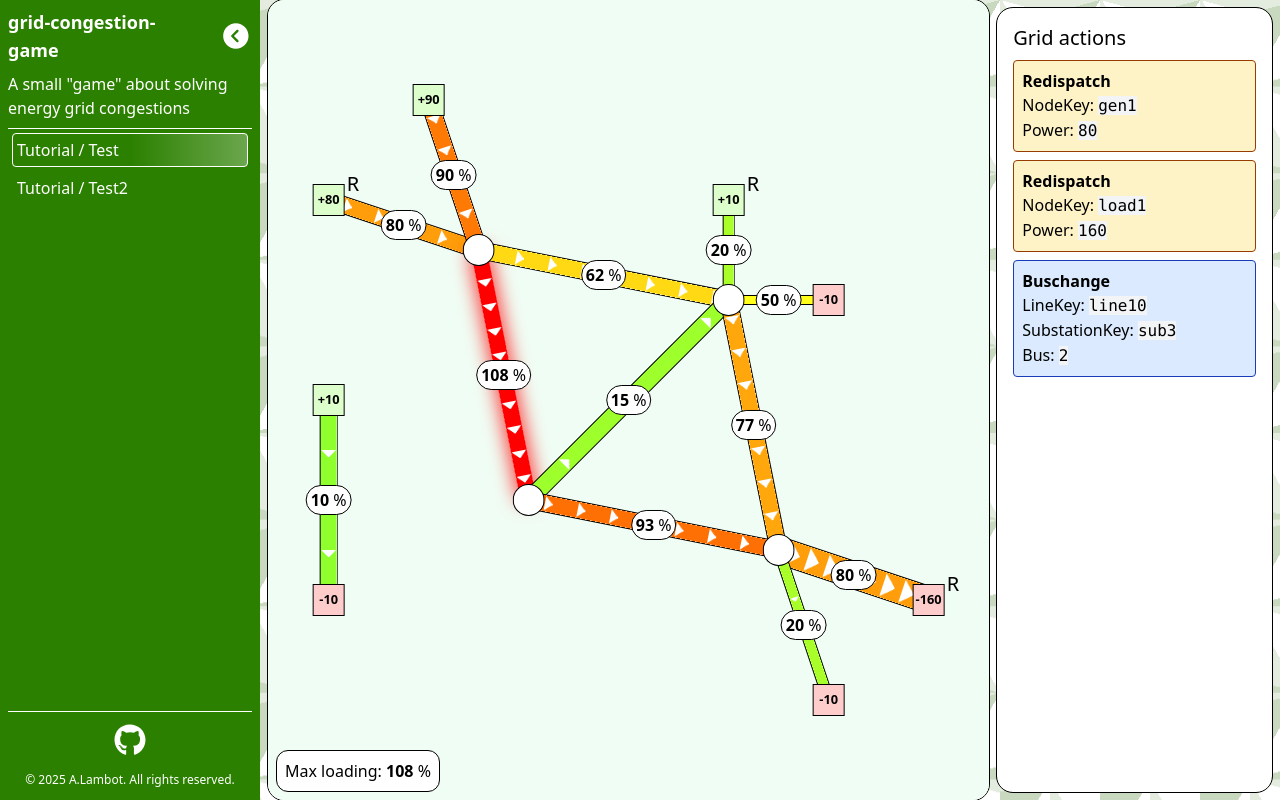
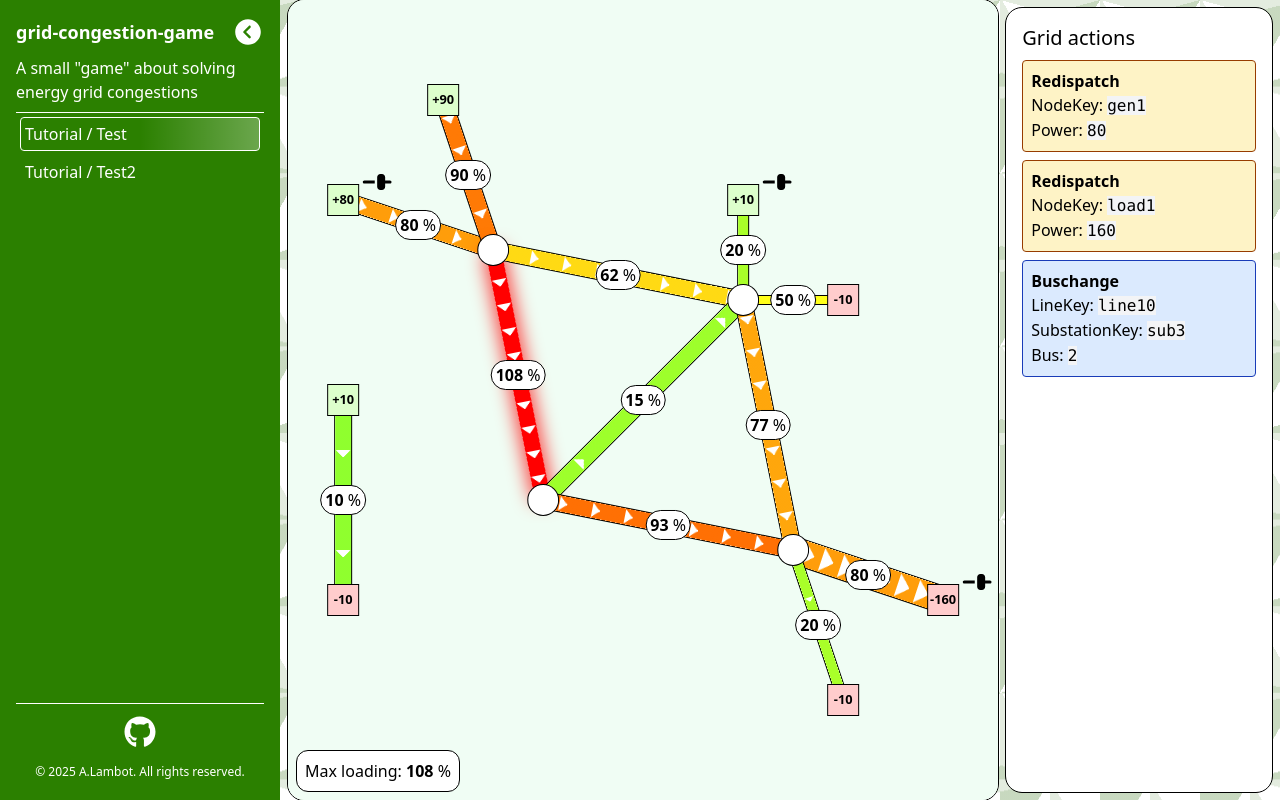
Before and after one commit to ALambot/grid-congestion-game, a Vue app: page /level/tutorial/test in a window 1280 px wide. Built offline with nearby package versions, Linux system fonts and the light colour scheme.

Commit message:
Some questionably acquired MapNode icons

```diff
--- a/src/App.vue
+++ b/src/App.vue
@@ -40,7 +40,7 @@ function capitalize(word: string) {
     <div class="size-full flex">
 
       <!-- Left menu -->
-      <div v-if="!leftMenuCollapsed" class="h-full shrink-0 basis-65 bg-[hsla(100,100%,25%,100%)] flex flex-col p-2 gap-2">
+      <div v-if="!leftMenuCollapsed" class="h-full shrink-0 basis-70 bg-[hsla(100,100%,25%,100%)] flex flex-col p-4 gap-2">
 
         <!-- Title and collapse-->
         <div class="flex items-center justify-center gap-2 text-white fill-white">
--- a/src/components/map/MapNode.vue
+++ b/src/components/map/MapNode.vue
@@ -2,7 +2,7 @@
 import type { InstantiatedLevel } from '@/levels/types';
 import { computed, ref, watch, type Ref } from 'vue';
 import BusBars, { type BusBarsLineProps, type BusBarsProps } from '@/components/map/BusBars.vue';
-import type { RegularGridLineInput, SubstationGridNodeInput } from '@/models/types';
+import type { BaseGridNodeInput, RegularGridLineInput, SubstationGridNodeInput } from '@/models/types';
 
 
 export interface MapNodeProps {
@@ -13,6 +13,7 @@ export interface MapNodeProps {
     name?: string
     power?: number
     uiScale: number
+    icon?: BaseGridNodeInput["icon"]
 
     redispatch?: boolean
     redispatchMin?: number
@@ -173,9 +174,40 @@ const busBarProps: Ref<BusBarsProps|undefined> = computed(() => {
 
         </div>
 
-        <div v-if="redispatch" class="absolute asterisk text-xl">
-            R
+        <!-- Icons -->
+        <div class="absolute icons flex items-end">
+
+            <svg v-if="redispatch" class="decorative-icon" xmlns="http://www.w3.org/2000/svg" viewBox="0 0 640 640">
+                <!-- TODO obtain in a legit way or find alternative -->
+                <!--! Font Awesome Pro 7.1.0 by @fontawesome - https://fontawesome.com License - https://fontawesome.com/license (Commercial License) Copyright 2025 Fonticons, Inc. -->
+                <path xmlns="http://www.w3.org/2000/svg" fill="currentColor" d="M320 224C320 188.7 348.7 160 384 160L416 160C451.3 160 480 188.7 480 224L480 288L576 288C593.7 288 608 302.3 608 320C608 337.7 593.7 352 576 352L480 352L480 416C480 451.3 451.3 480 416 480L384 480C348.7 480 320 451.3 320 416L320 224zM32 320C32 302.3 46.3 288 64 288L272 288L272 352L64 352C46.3 352 32 337.7 32 320z"/>
+            </svg>
+
+            <svg v-if="icon === 'wind'" class="decorative-icon" xmlns="http://www.w3.org/2000/svg" viewBox="0 0 640 640">
+                <!-- TODO obtain in a legit way or find alternative -->
+                <!--! Font Awesome Pro 7.1.0 by @fontawesome - https://fontawesome.com License - https://fontawesome.com/license (Commercial License) Copyright 2025 Fonticons, Inc. -->
+                <path fill="currentColor" d="M380.2 446.8C389.3 461.6 412.2 453.3 409.7 436.1L381.3 244C380.8 240.6 381.4 237.1 383.1 234.1L475.4 63.2C483.7 47.9 465 32.2 451.4 43.1L299.2 163.7C296.5 165.8 293.2 167.1 289.7 167.2L95.6 172.6C78.2 173 73.9 197 90.1 203.4L270.7 274.9C273.9 276.2 276.6 278.4 278.4 281.4L380.2 446.8zM352.4 487.6C347.5 483.4 343.1 478.1 339.3 471.9L288.4 389.2L288.4 527.9L216.4 527.9C203.1 527.9 192.4 538.6 192.4 551.9C192.4 565.2 203.1 575.9 216.4 575.9L424.4 575.9C437.7 575.9 448.4 565.2 448.4 551.9C448.4 538.6 437.7 527.9 424.4 527.9L352.4 527.9L352.4 487.6zM320.5 200C333.8 200 344.5 210.7 344.5 224C344.5 237.3 333.8 248 320.5 248C307.2 248 296.5 237.3 296.5 224C296.5 210.7 307.2 200 320.5 200z"/>
+            </svg>
+
+            <svg v-if="icon === 'thermal'" class="decorative-icon" xmlns="http://www.w3.org/2000/svg" viewBox="0 0 640 640">
+                <!--!Font Awesome Free v7.1.0 by @fontawesome - https://fontawesome.com License - https://fontawesome.com/license/free Copyright 2025 Fonticons, Inc. -->
+                <path d="M256.5 37.6C265.8 29.8 279.5 30.1 288.4 38.5C300.7 50.1 311.7 62.9 322.3 75.9C335.8 92.4 352 114.2 367.6 140.1C372.8 133.3 377.6 127.3 381.8 122.2C382.9 120.9 384 119.5 385.1 118.1C393 108.3 402.8 96 415.9 96C429.3 96 438.7 107.9 446.7 118.1C448 119.8 449.3 121.4 450.6 122.9C460.9 135.3 474.6 153.2 488.3 175.3C515.5 219.2 543.9 281.7 543.9 351.9C543.9 475.6 443.6 575.9 319.9 575.9C196.2 575.9 96 475.7 96 352C96 260.9 137.1 182 176.5 127C196.4 99.3 216.2 77.1 231.1 61.9C239.3 53.5 247.6 45.2 256.6 37.7zM321.7 480C347 480 369.4 473 390.5 459C432.6 429.6 443.9 370.8 418.6 324.6C414.1 315.6 402.6 315 396.1 322.6L370.9 351.9C364.3 359.5 352.4 359.3 346.2 351.4C328.9 329.3 297.1 289 280.9 268.4C275.5 261.5 265.7 260.4 259.4 266.5C241.1 284.3 207.9 323.3 207.9 370.8C207.9 439.4 258.5 480 321.6 480z"/>
+            </svg>
+
+            <svg v-if="icon === 'industry'" class="decorative-icon" xmlns="http://www.w3.org/2000/svg" viewBox="0 0 512 512">
+                <!-- TODO obtain in a legit way or find alternative -->
+                <!--! Font Awesome Pro 7.1.0 by @fontawesome - https://fontawesome.com License - https://fontawesome.com/license (Commercial License) Copyright 2025 Fonticons, Inc. -->
+                <path xmlns="http://www.w3.org/2000/svg" fill="currentColor" d="M0 88C0 57.1 25.1 32 56 32l48 0c30.9 0 56 25.1 56 56l0 84.9 103.8-60.6c32-18.7 72.2 4.4 72.2 41.5l0 27 102.1-65.4C470.1 95 512 117.9 512 155.9L512 416c0 35.3-28.7 64-64 64L64 480c-35.3 0-64-28.7-64-64L0 88zm56-8c-4.4 0-8 3.6-8 8l0 328c0 8.8 7.2 16 16 16l384 0c8.8 0 16-7.2 16-16l0-260.1-139.1 89c-7.4 4.7-16.8 5-24.5 .8S288 233.4 288 224.6l0-70.9-139.9 81.6c-7.4 4.3-16.6 4.4-24 .1s-12-12.2-12-20.8L112 88c0-4.4-3.6-8-8-8L56 80z"/>
+            </svg>
+
+            <svg v-if="icon === 'town'" class="decorative-icon" xmlns="http://www.w3.org/2000/svg" viewBox="0 0 576 512">
+                <!-- TODO obtain in a legit way or find alternative -->
+                <!--! Font Awesome Pro 7.1.0 by @fontawesome - https://fontawesome.com License - https://fontawesome.com/license (Commercial License) Copyright 2025 Fonticons, Inc. -->
+                <path fill="currentColor" d="M272 48l128 0c8.8 0 16 7.2 16 16l0 152c0 13.3 10.7 24 24 24l72 0c8.8 0 16 7.2 16 16l0 192c0 8.8-7.2 16-16 16l-240 0c-8.8 0-16-7.2-16-16l0-384c0-8.8 7.2-16 16-16zM208 448c0 5.5 .7 10.9 2 16L64 464c-8.8 0-16-7.2-16-16l0-288c0-8.8 7.2-16 16-16l144 0 0 304zm0-384l0 32-32 0 0-72c0-13.3-10.7-24-24-24s-24 10.7-24 24l0 72-32 0 0-72C96 10.7 85.3 0 72 0S48 10.7 48 24l0 74c-27.6 7.1-48 32.2-48 62L0 448c0 35.3 28.7 64 64 64l448 0c35.3 0 64-28.7 64-64l0-192c0-35.3-28.7-64-64-64l-48 0 0-128c0-35.3-28.7-64-64-64L272 0c-35.3 0-64 28.7-64 64zm96 48l0 32c0 8.8 7.2 16 16 16l32 0c8.8 0 16-7.2 16-16l0-32c0-8.8-7.2-16-16-16l-32 0c-8.8 0-16 7.2-16 16zM432 288c-8.8 0-16 7.2-16 16l0 32c0 8.8 7.2 16 16 16l32 0c8.8 0 16-7.2 16-16l0-32c0-8.8-7.2-16-16-16l-32 0zM304 208l0 32c0 8.8 7.2 16 16 16l32 0c8.8 0 16-7.2 16-16l0-32c0-8.8-7.2-16-16-16l-32 0c-8.8 0-16 7.2-16 16zM112 192c-8.8 0-16 7.2-16 16l0 32c0 8.8 7.2 16 16 16l32 0c8.8 0 16-7.2 16-16l0-32c0-8.8-7.2-16-16-16l-32 0zM304 304l0 32c0 8.8 7.2 16 16 16l32 0c8.8 0 16-7.2 16-16l0-32c0-8.8-7.2-16-16-16l-32 0c-8.8 0-16 7.2-16 16zM112 288c-8.8 0-16 7.2-16 16l0 32c0 8.8 7.2 16 16 16l32 0c8.8 0 16-7.2 16-16l0-32c0-8.8-7.2-16-16-16l-32 0z"/>
+            </svg>
+
         </div>
+
 
     </div>
 
@@ -281,4 +313,25 @@ const busBarProps: Ref<BusBarsProps|undefined> = computed(() => {
 
     transition: all .25s;
 }
+
+.icons {
+    transform-origin: 0% 100%;
+    transform: scale(calc(1/var(--ui-scale)));
+
+    bottom: calc(100% + 2px/var(--ui-scale));
+    left: calc(18px/var(--ui-scale));
+
+    transition: all .25s;
+}
+
+.decorative-icon {
+
+    height: 2rem;
+    width: 2rem;
+
+    bottom: calc(50%);
+    left: calc(50%);
+
+    transition: all .25s;
+}
 </style>
--- a/src/levels/dummy1.ts
+++ /dev/null
@@ -1,62 +0,0 @@
-import type { GeneratorGridNodeInput, GridAction, InputGridConfig, LoadGridNodeInput, RegularGridLineInput, SubstationGridNodeInput } from "@/models/types"
-import type { Level } from "./types"
-
-const generators: GeneratorGridNodeInput[] = [
-    { key: "gen1", generation: 90, x: 100, y: 200, allowRedispatch: true, redispatchMin: 50, redispatchMax: 120 },
-    { key: "gen2", generation: 90, x: 200, y: 100 },
-    { key: "gen3", generation: 10, x: 500, y: 200, allowRedispatch: true, redispatchMin: 10, redispatchMax: 50 },
-    { key: "gen4", generation: 10, x: 100, y: 400 },
-]
-
-const loads: LoadGridNodeInput[] = [
-    { key: "load1", load: 170, x: 700, y: 600, allowRedispatch: true, redispatchMin: 100, redispatchMax: 250 },
-    { key: "load2", load: 10, x: 600, y: 700 },
-    { key: "load3", load: 10, x: 600, y: 300 },
-    { key: "load4", load: 10, x: 100, y: 600 },
-]
-
-const substations: SubstationGridNodeInput[] = [
-    { key: "sub1", buses: 3, x: 250, y: 250 },
-    { key: "sub2", buses: 3, x: 300, y: 500 },
-    { key: "sub3", buses: 3, x: 500, y: 300 },
-    { key: "sub4", buses: 3, x: 550, y: 550 },
-]
-
-const lines: RegularGridLineInput[] = [
-    { key: "line1", nodeFromKey: "gen1", busFrom: 0, nodeToKey: "sub1", busTo: 1, reactance: 0.1, limit: 100 },
-    { key: "line2", nodeFromKey: "gen2", busFrom: 0, nodeToKey: "sub1", busTo: 1, reactance: 0.1, limit: 100 },
-    { key: "line3", nodeFromKey: "sub2", busFrom: 1, nodeToKey: "sub1", busTo: 1, reactance: 0.1, limit: 100 },
-    { key: "line4", nodeFromKey: "sub3", busFrom: 1, nodeToKey: "sub1", busTo: 1, reactance: 0.2, limit: 100 },
-    { key: "line5", nodeFromKey: "sub2", busFrom: 1, nodeToKey: "sub3", busTo: 1, reactance: 0.1, limit: 100 },
-    { key: "line6", nodeFromKey: "sub2", busFrom: 1, nodeToKey: "sub4", busTo: 1, reactance: 0.1, limit: 100 },
-    { key: "line7", nodeFromKey: "sub3", busFrom: 1, nodeToKey: "sub4", busTo: 1, reactance: 0.1, limit: 100 },
-    { key: "line8", nodeFromKey: "sub4", busFrom: 1, nodeToKey: "load1", busTo: 0, reactance: 0.1, limit: 200 },
-    { key: "line9", nodeFromKey: "sub4", busFrom: 1, nodeToKey: "load2", busTo: 0, reactance: 0.1, limit: 50 },
-    { key: "line10", nodeFromKey: "sub3", busFrom: 1, nodeToKey: "gen3", busTo: 0, reactance: 0.1, limit: 50 },
-    { key: "line11", nodeFromKey: "sub3", busFrom: 2, nodeToKey: "load3", busTo: 0, reactance: 0.1, limit: 20 },
-    { key: "line12", nodeFromKey: "gen4", busFrom: 0, nodeToKey: "load4", busTo: 0, reactance: 0.1, limit: 100 },
-]
-
-const actions: GridAction[] = [
-    { kind: "redispatch", nodeKey: "gen1", power: 80 },
-    { kind: "redispatch", nodeKey: "load1", power: 160 },
-    { kind: "buschange", lineKey: "line10", substationKey: "sub3", bus: 2 }
-]
-
-const config: InputGridConfig = {
-    nodes: {
-        generators: generators,
-        loads: loads,
-        substations: substations
-    },
-    lines: {
-        regular: lines,
-        pst: []
-    },
-    actions: actions
-}
-
-const level: Level = {
-    gridConfig: config
-}
-export default level
--- a/src/levels/tutorial/test2.ts
+++ b/src/levels/tutorial/test2.ts
@@ -2,13 +2,13 @@ import type { GeneratorGridNodeInput, GridAction, InputGridConfig, LoadGridNodeI
 import type { Level } from "@/levels/types"
 
 const generators: GeneratorGridNodeInput[] = [
-    { key: "gen1", generation: 90, x: 100, y: 200, allowRedispatch: true, redispatchMin: 50, redispatchMax: 120 },
-    { key: "gen2", generation: 90, x: 200, y: 100 },
+    { key: "gen1", icon: "wind", generation: 90, x: 100, y: 200, allowRedispatch: true, redispatchMin: 50, redispatchMax: 120 },
+    { key: "gen2", icon: "thermal", generation: 90, x: 200, y: 100 },
 ]
 
 const loads: LoadGridNodeInput[] = [
-    { key: "load1", load: 170, x: 700, y: 600, allowRedispatch: true, redispatchMin: 100, redispatchMax: 250 },
-    { key: "load2", load: 10, x: 600, y: 700 },
+    { key: "load1", icon: "industry", load: 170, x: 700, y: 600, allowRedispatch: true, redispatchMin: 100, redispatchMax: 250 },
+    { key: "load2", icon: "town", load: 10, x: 600, y: 700 },
 ]
 
 const substations: SubstationGridNodeInput[] = [
--- a/src/models/types.ts
+++ b/src/models/types.ts
@@ -5,6 +5,7 @@ export interface BaseGridNodeInput {
     name?: string
     x: number
     y: number
+    icon?: "wind" | "thermal" | "town" | "industry"
 }
 
 export interface GeneratorGridNodeInput extends BaseGridNodeInput {
--- a/src/views/GameView.vue
+++ b/src/views/GameView.vue
@@ -111,6 +111,7 @@ onMounted(() => {
                     :redispatch-min="node.redispatchMin"
                     :redispatch-max="node.redispatchMax"
                     :level="level"
+                    :icon="node.icon"
                 />
 
                 <!-- Loads -->
@@ -126,6 +127,7 @@ onMounted(() => {
                     :redispatch-min="node.redispatchMin"
                     :redispatch-max="node.redispatchMax"
                     :level="level"
+                    :icon="node.icon"
                 />
 
                 <!-- Substations -->
@@ -137,6 +139,7 @@ onMounted(() => {
                     kind="substation"
                     :ui-scale="uiScale"
                     :level="level"
+                    :icon="node.icon"
                 />
 
                 <!-- Lines -->
```
